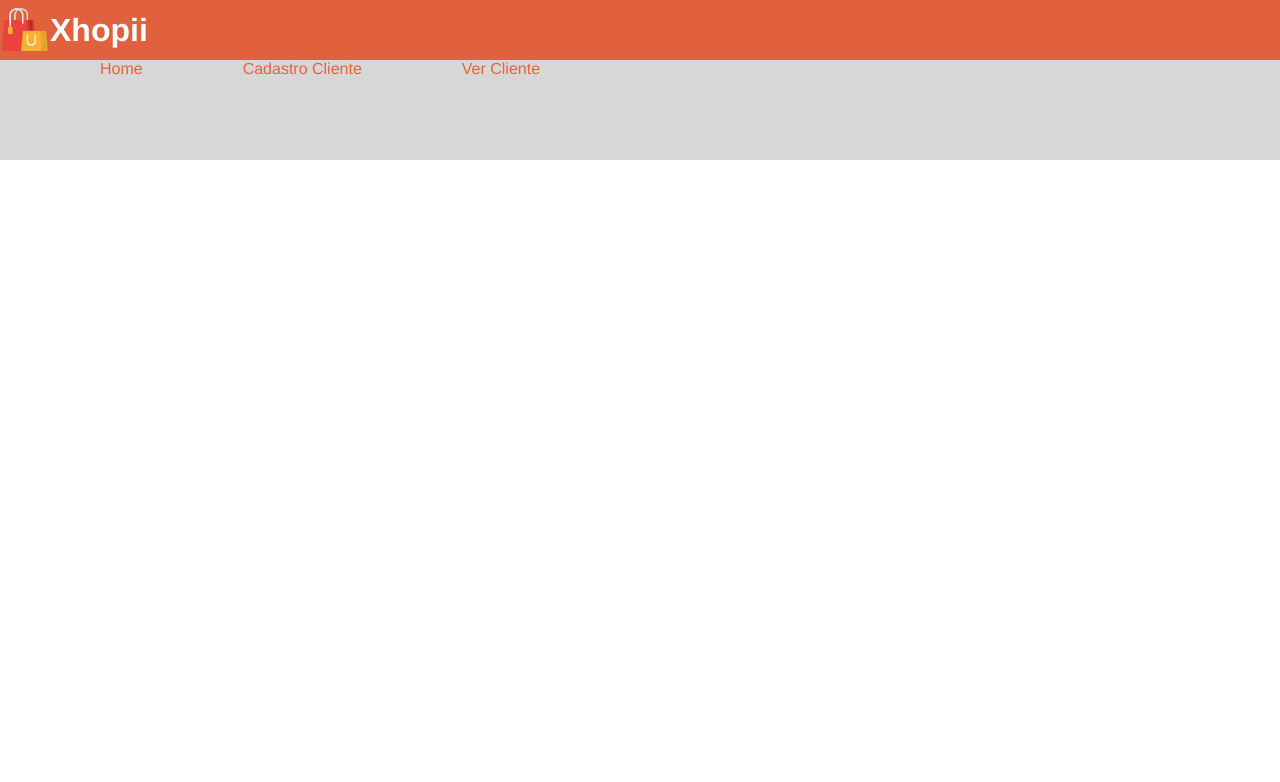
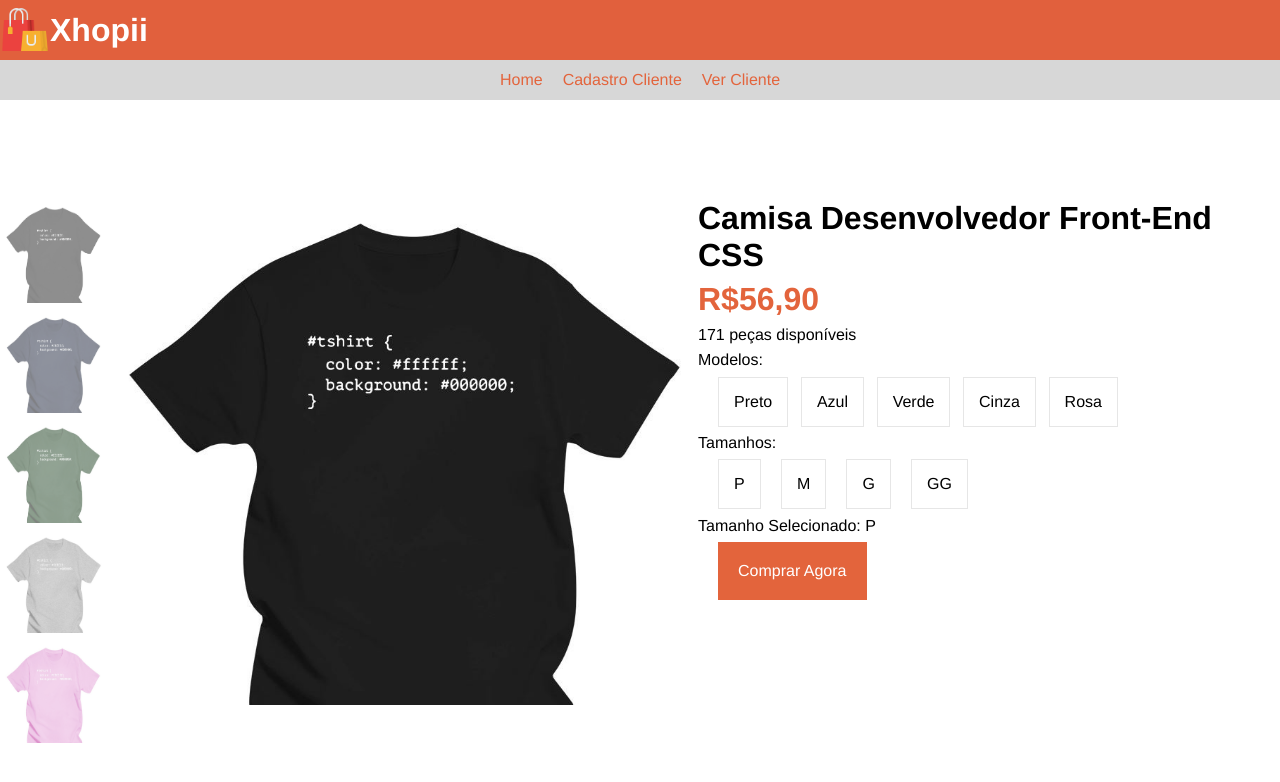
Before and after one commit to hnuke/aulas-php-html-css, a plain HTML site: page FrontEnd - Xhopii Produto/produto.html in a window 1280 px wide. Drawn offline with Linux system fonts and the light colour scheme.

Commit message:
Xhoppi Page Product done

```diff
--- a/FrontEnd - Xhopii Produto/produto.css
+++ b/FrontEnd - Xhopii Produto/produto.css
@@ -1,6 +1,8 @@
 * {
     margin: 0;
     font-family: Helvetica, Arial, sans-serif;
+    list-style: none;
+    padding: 0;
 }
 
 header .header {
@@ -20,23 +22,135 @@ header .header h1{
 
 nav {
     background-color: rgb(215,215,215);
-    height: 100px;
 }
 
 nav .menu-nav {
+    display: flex;
+    justify-content: center;
+    align-items: center;
+    height: 40px;
 }
 
 nav .menu-nav ul {
     display: flex;
-    justify-content: space-evenly;
+    justify-content: center;
     align-items: center;
     list-style-type: none;
     width: 50%;
+    height: inherit;
     color: rgb(227,100,60);
     padding: 0;
+
 }
 
 nav .menu-nav ul li{
-    display: block;
-    height: max-content;
+    text-align: center;
+    padding: 10px;
+    }
+
+nav .menu-nav ul li:hover{
+    background-color: rgb(255,255,255);
 }
+.produto-interface{
+    margin: 100px 0 0 0;
+    display: flex;
+    justify-content: center;
+    align-items: start;
+}
+.produto-interface .produto-lista-imagens{
+    display: flex;
+    justify-content: center;
+    align-items: center;
+}
+
+.produto-interface .produto-lista-imagens ul{
+    list-style: none;
+    padding: 0;
+
+}
+
+.produto-interface .produto-lista-imagens img{
+    width: 100px;
+    height: 100px;
+    opacity: 0.5;
+    border-style: solid;
+    border-width: 3px;
+    border-color: rgba(227,100,60,0);
+}
+
+.produto-interface .produto-lista-imagens img:hover{
+    border-color: rgba(227,100,60,1);
+}
+
+.produto-interface .produto-imagem-grande img{
+    border-style: solid;
+    border-width: 3px;
+    border-color: rgba(227,100,60,0);
+}
+
+.produto-interface .produto-imagem-grande img:hover{
+
+    border-color: rgba(227,100,60,1);
+}
+.produto-interface .produto-informacao{
+    display: flex;
+    flex-direction: column;
+    justify-content: space-between;
+    height: 400px;
+
+
+}
+
+.produto-interface .produto-informacao h1{
+    font-size:xx-large;
+}
+
+.preco {
+    color:rgb(227,100,60);
+}
+
+.produto-informacao .modelos {
+    width: 400px;
+    display: flex;
+    justify-content: space-between;
+    margin-left: 20px;
+}
+
+.produto-informacao .modelos li{
+    border-style: solid;
+    border-width: 1px;
+    border-color: rgba(128,128,128,0.2);
+    padding: 15px;
+    font-size: medium;
+}
+
+.produto-informacao .modelos li:hover{
+    border-color: rgba(227,100,60,1);
+}
+
+.produto-informacao .tamanhos {
+    width: 250px;
+    display: flex;
+    justify-content: space-between;
+    margin-left: 20px;
+}
+
+.produto-informacao .tamanhos li{
+    border-style: solid;
+    border-width: 1px;
+    border-color: rgba(128,128,128,0.2);
+    padding: 15px;
+    font-size: medium;
+}
+
+.produto-informacao .tamanhos li:hover{
+    border-color: rgba(227,100,60,1);
+}
+
+.produto-informacao .button-comprar-agora{
+    padding: 20px;
+    background-color: rgb(227,100,60);
+    width: fit-content;
+    color: rgb(255,255,255);
+    margin-left: 20px;
+}
--- a/FrontEnd - Xhopii Produto/produto.html
+++ b/FrontEnd - Xhopii Produto/produto.html
@@ -20,7 +20,45 @@
             </ul>
         </section>
     </nav>
+    <section class = "produto-interface">
+        <section class = "produto-lista-imagens">
+            <ul>
+                <li><img src = "img/produto1.png"></li>
+                <li><img src = "img/produto2.png"></li>
+                <li><img src = "img/produto3.png"></li>
+                <li><img src = "img/produto4.png"></li>
+                <li><img src = "img/produto5.png"></li>
+            </ul>
 
+        </section>
+        <section class = "produto-imagem-grande">
+            <img src = "img/produto1.png">
+        </section>
+        <section class = "produto-informacao">
+            <h1>Camisa Desenvolvedor Front-End CSS</h1>
+            <h1 class = "preco">R$56,90</h1>
+            <p>171 peças disponíveis</p>
+            <p>Modelos: </p>
+            <ul class = "modelos">
+                <li>Preto</li>
+                <li>Azul</li>
+                <li>Verde</li>
+                <li>Cinza</li>
+                <li>Rosa</li>
+            </ul>
+            <p>Tamanhos: </p>
+            <ul class = "tamanhos">
+                <li>P</li>
+                <li>M</li>
+                <li>G</li>
+                <li>GG</li>
+            </ul>
+            <p> Tamanho Selecionado: P</p>
+
+            <p class = "button-comprar-agora">Comprar Agora</p>
+        </section>
+
+    </section>
 
 </body>
 </html>
```
Also changed, not shown: FrontEnd - Xhopii Produto/img/logo.png (added), FrontEnd - Xhopii Produto/img/produto1.png (added), FrontEnd - Xhopii Produto/img/produto2.png (added), FrontEnd - Xhopii Produto/img/produto3.png (added), FrontEnd - Xhopii Produto/img/produto4.png (added), FrontEnd - Xhopii Produto/img/produto5.png (added).
